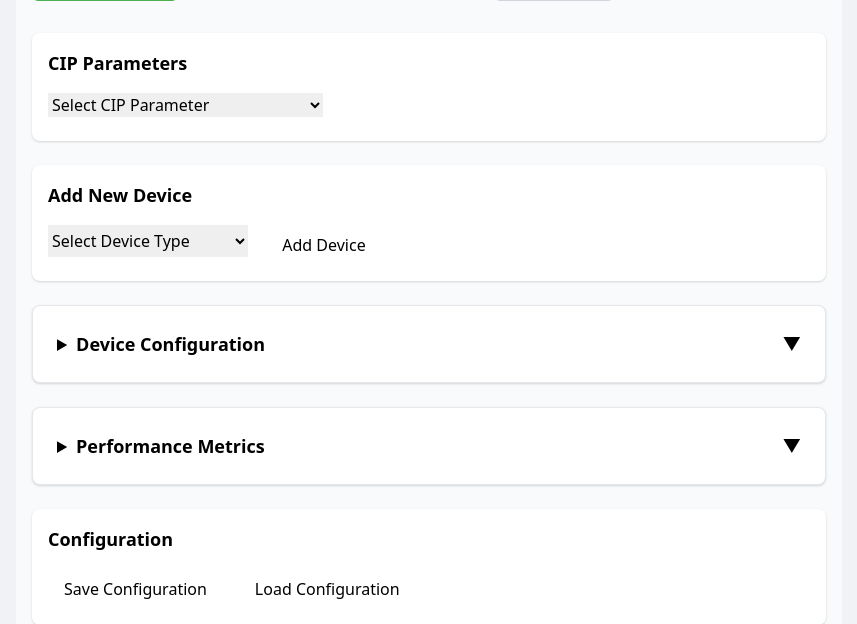
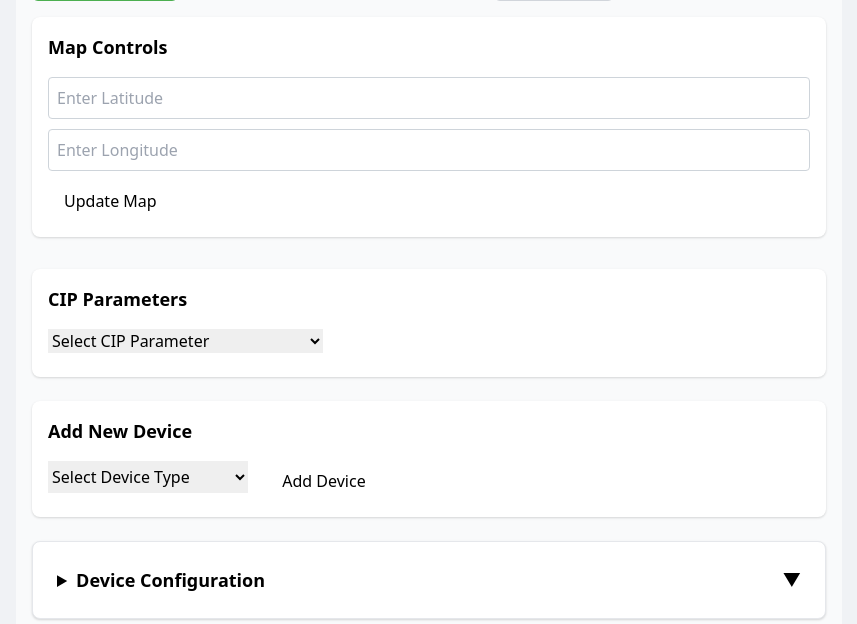
Before and after one commit to ro0TuX777/HM-2, a Flask app: page /device_management in a window 1280 px wide. Shown: the part 651-1275 px from the top of the page, without its empty margins (4-861 px from the left). Run offline with Flask 2, Linux system fonts and the light colour scheme.

Commit message:
map updates

```diff
--- a/static/js/device_management/dm_ui.js
+++ b/static/js/device_management/dm_ui.js
@@ -32,7 +32,9 @@ const UI = {
         load: document.getElementById('load'),
         addConnection: document.getElementById('addConnection'),
         updateDeviceConfig: document.getElementById('updateDeviceConfig'),
-        updateMetrics: document.getElementById('updateMetrics')
+        updateMetrics: document.getElementById('updateMetrics'),
+        // New button for updating map location
+        updateMapLocation: document.getElementById('updateMapLocation')
     },
     selects: {
         deviceType: document.getElementById('deviceType'),
@@ -48,7 +50,10 @@ const UI = {
         dnsServer: document.getElementById('dnsServer'),
         customMetricSlider: document.getElementById('customMetricSlider'),
         customMetricValue: document.getElementById('customMetricValue'),
-        loadFile: document.getElementById('loadFile')
+        loadFile: document.getElementById('loadFile'),
+        // New inputs for map coordinates
+        latitudeInput: document.getElementById('latitudeInput'),
+        longitudeInput: document.getElementById('longitudeInput')
     },
     metrics: {
         cpu: document.getElementById('cpuMetric'),
@@ -355,7 +360,7 @@ UI.inputs.loadFile?.addEventListener('change', async (event) => {
                     // Recreate devices
                     for (const deviceData of data.devices) {
                         console.log('Creating device from:', deviceData);
-                    const device = new Device(  // Added this line
+                        const device = new Device(
                             deviceData.x,
                             deviceData.y,
                             deviceData.name,
@@ -378,8 +383,8 @@ UI.inputs.loadFile?.addEventListener('change', async (event) => {
                     // Recreate connections
                     for (const connData of data.connections) {
                         console.log('Processing connection:', connData);
-                    const startDevice = state.devices.find(d => d.id === connData.source_device_id); // Changed from startDeviceId
-                    const endDevice = state.devices.find(d => d.id === connData.target_device_id);   // Changed from endDeviceId
+                        const startDevice = state.devices.find(d => d.id === connData.source_device_id);
+                        const endDevice = state.devices.find(d => d.id === connData.target_device_id);
 
                         console.log('Found devices:', {
                             startDevice: startDevice ? startDevice.id : 'not found',
@@ -403,8 +408,8 @@ UI.inputs.loadFile?.addEventListener('change', async (event) => {
                                 );
                                 connection.id = connData.id;
                                 connection.layer = connData.layer;
-                            connection.startPortId = connData.startPortId;  // Added these
-                            connection.endPortId = connData.endPortId;      // port IDs
+                                connection.startPortId = connData.startPortId;
+                                connection.endPortId = connData.endPortId;
 
                                 console.log('Connection created successfully:', connection);
                                 addConnection(connection);
@@ -446,6 +451,24 @@ UI.inputs.loadFile?.addEventListener('change', async (event) => {
                 setCurrentLayer(layer);
             }
         });
+    });
+
+    // Add event listener for Update Map button
+    UI.buttons.updateMapLocation?.addEventListener('click', () => {
+        const lat = parseFloat(UI.inputs.latitudeInput.value);
+        const lng = parseFloat(UI.inputs.longitudeInput.value);
+
+        if (isNaN(lat) || isNaN(lng)) {
+            showError('Please enter valid latitude and longitude values.');
+            return;
+        }
+
+        if (window.myLeafletMap) {
+            window.myLeafletMap.setView([lat, lng], 13);
+            showSuccess(`Map updated to lat: ${lat}, lng: ${lng}`);
+        } else {
+            showError('Map is not initialized. Make sure you are in the Physical layer.');
+        }
     });
 }
 
@@ -491,7 +514,6 @@ function updateUI() {
         networkCanvas.style.display = 'none';
         physicalMapContainer.style.display = 'block';
 
-        // Check if L is available
         if (typeof window.L === 'undefined' || typeof window.L.map !== 'function') {
             console.error('Leaflet is not available. Cannot initialize map.');
             return;
@@ -505,7 +527,7 @@ function updateUI() {
                 attribution: '© OpenStreetMap'
             }).addTo(window.myLeafletMap);
         } else {
-            // If already initialized, invalidateSize to ensure proper rendering
+            // If already initialized, just revalidate size
             setTimeout(() => { window.myLeafletMap.invalidateSize(); }, 200);
         }
     } else {
@@ -514,7 +536,6 @@ function updateUI() {
     }
 
 }
-
 
 function clearDeviceConfig() {
     UI.inputs.deviceName.value = '';
--- a/templates/frontend/device_management.html.jinja2
+++ b/templates/frontend/device_management.html.jinja2
@@ -115,6 +115,14 @@
                     <button class="layer-toggle" data-layer="logical">Logical Layer</button>
                     <button class="layer-toggle" data-layer="application">Application Layer</button>
                     <button class="layer-toggle px-3 py-1 text-sm rounded bg-gray-300 hover:bg-gray-400 transition-colors" data-layer="cip">CIP Layer</button>
+                </div>
+
+                <!-- Insert the Map Controls block here -->
+                <div class="bg-white rounded-lg shadow p-4 mt-4">
+                    <h3 class="text-lg font-semibold mb-4">Map Controls</h3>
+                    <input type="number" id="latitudeInput" placeholder="Enter Latitude" class="mb-2 block rounded border px-2 py-1">
+                    <input type="number" id="longitudeInput" placeholder="Enter Longitude" class="mb-2 block rounded border px-2 py-1">
+                    <button id="updateMapLocation" class="action-button">Update Map</button>
                 </div>
             </div>
 
```
Also changed, not shown: app.db. Lines whose indentation alone changed are shown as unchanged.
